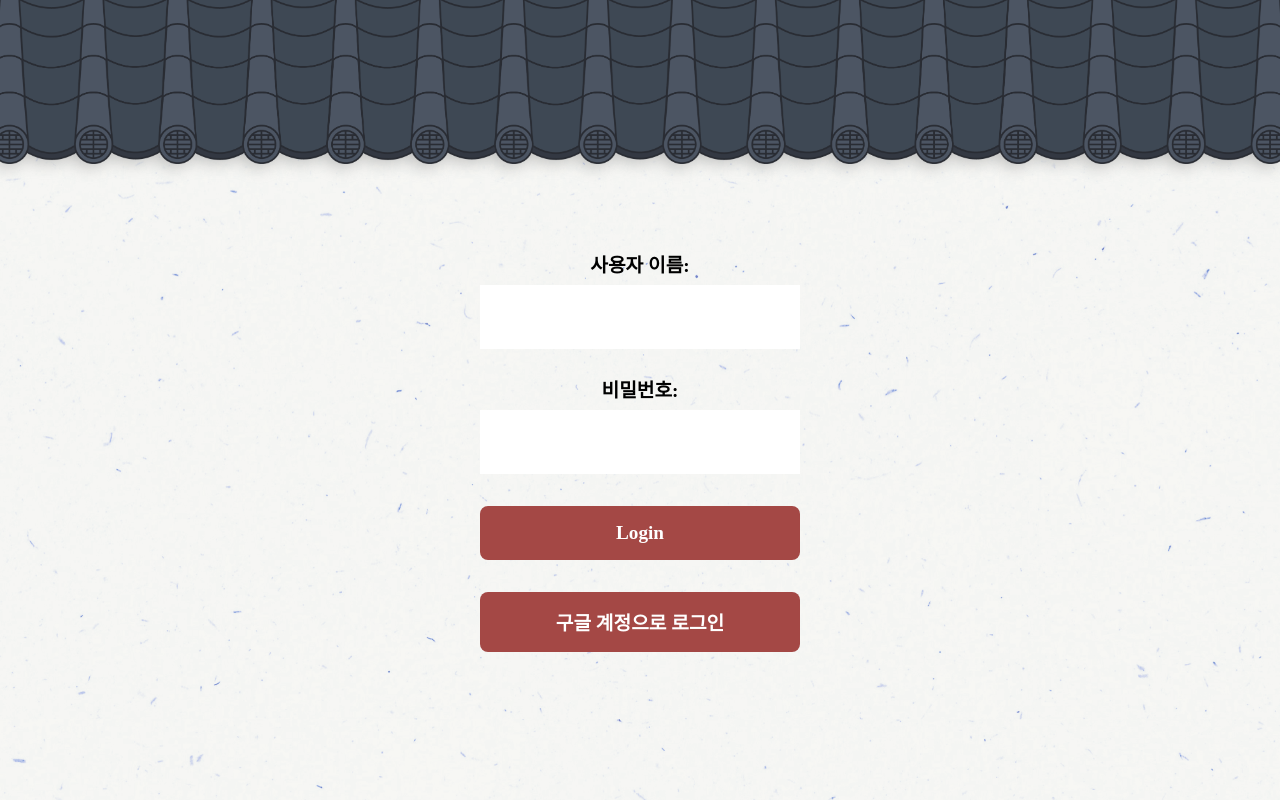
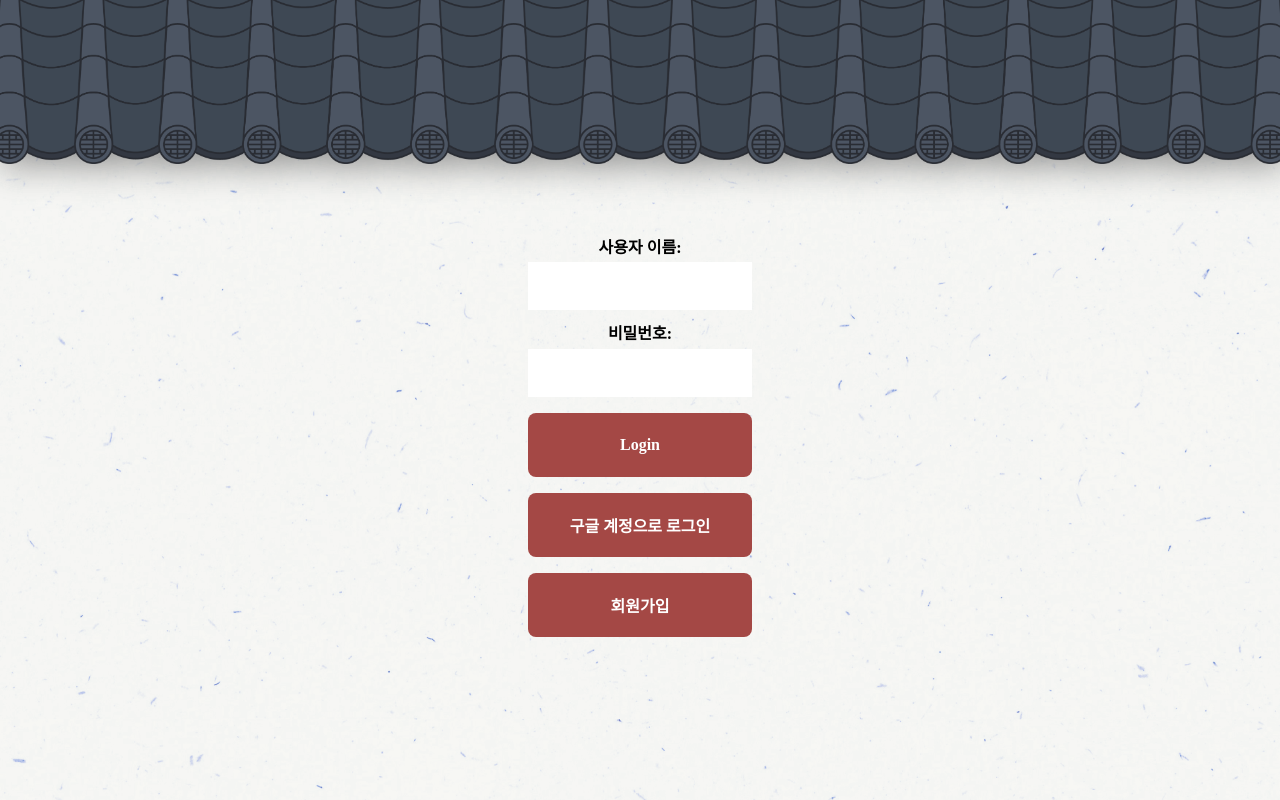
Before and after one commit to taehun2767/janggum, a Django app: page /login/ in a window 1280 px wide. Run offline with Django 4.2, Linux system fonts and the light colour scheme; some libraries are stand-ins or nearby versions; some web fonts are replaced.

Commit message:
[style] 회원가입 페이지 css

```diff
--- a/server/apps/posts/templates/posts/login.html
+++ b/server/apps/posts/templates/posts/login.html
@@ -16,9 +16,11 @@
   </head>
   <body>
     <header>
-      <a href="{% url 'posts:main' %}">
-        <img src="{% static 'image/기와지붕초안.png' %}" />
-      </a>
+      <div class="header_giwa">
+        <a href="{% url 'posts:main' %}">
+          <img src="{% static 'image/기와지붕초안.png' %}" />
+        </a>
+      </div>
     </header>
     <section class="member_form" id="login_form">
       {% load socialaccount %}
@@ -29,6 +31,11 @@
       <button class="google_login_btn">
         <a href=" {% provider_login_url 'google' %}">구글 계정으로 로그인</a>
       </button>
+      <p></p>
+        <button class="signup_btn">
+          <a href="{% url 'posts:signup' %}">회원가입</a>
+        </button>
+      </p>
     </section>
   </body>
 </html>
--- a/server/static/css/base.css
+++ b/server/static/css/base.css
@@ -177,10 +177,11 @@ ul {
   --recipe-font: "Ansungtangmyun-Bold"; /* 레시피 */
   --main-box-shadow: 0.4rem 0.2rem 0.2rem #81818177; /* 메인 페이지 상자 그림자 효과 */
   --main-text-shadow: -0.2rem 0.2rem 0.5rem #81818177; /* 메인 페이지 글자 그림자 효과 */
+  --header-giwa-shadow: 0.2rem 0.3rem 1.2rem #585858b4; /* 메인 페이지 글자 그림자 효과 */
 
   /* size */
   --line-size: 1rem; /* 헤더밑 & 페이지 나누는 선 넓이 */
-  --login-form-font: 1.2rem;
+  --login-form-font: 1rem;
 }
 
 body {
--- a/server/static/css/login.css
+++ b/server/static/css/login.css
@@ -6,10 +6,10 @@ header {
     position: sticky;
 }
 
-header img {
+.header_giwa img {
     width: 100vw;
-    min-width: 1000px;
-    filter: drop-shadow(var(--main-text-shadow));
+    max-height: 12rem;
+    filter: drop-shadow(var(--header-giwa-shadow));
 }
 
 .member_form {
@@ -28,8 +28,8 @@ form {
 }
 
 form > * {
-    padding-top: 2rem;
-    padding-bottom: 0.6rem;
+    padding-top: 1rem;
+    padding-bottom: 0.4rem;
 }
 
 input, input:focus, input::placeholder {
@@ -38,13 +38,14 @@ input, input:focus, input::placeholder {
     outline: none;
     font-family: var(--sub-font);
     font-size: var(--login-form-font);
-    width: 17.2rem;
+    width: 12rem;
     height: 2rem;
-    padding: 1rem 1.4rem;
+    padding: 0.5rem 1rem;
 }
 
-button {
-    width: 20rem;
+button, input[type=submit] {
+    width: 14rem;
+    height: 4rem;
     background-color: var(--main-color-2);
     border: 0;
     outline: none;
@@ -52,16 +53,31 @@ button {
     font-size: var(--login-form-font);
     font-weight: 700;
     color: white;
-    padding: 1rem 1.6rem;
+    padding: 1rem 1rem;
     border-radius: 0.5rem;
-    margin-top: 2rem;
+    margin-top: 1rem;
 }
 
-button:hover {
+button:hover, input[type=submit]:hover {
     background-color: var(--main-color-1);
 }
 
-.google_login_btn a {
+.google_login_btn a, .signup_btn a {
     cursor: default;
     color: white;
 }
+
+.helptext {
+    padding-top: 0.4rem;
+    opacity: 0.5;
+    font-size: 0.9rem;
+}
+
+br {
+    display: none;
+}
+
+#section_success {
+    text-align: center;
+    margin: 5rem;
+}
```
Also changed, not shown: server/apps/posts/templates/posts/signup.html (+14 -6 lines), server/apps/posts/templates/posts/success.html (+14 -6 lines).
